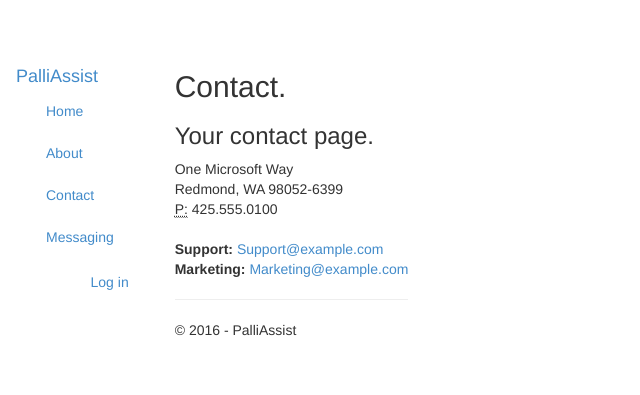
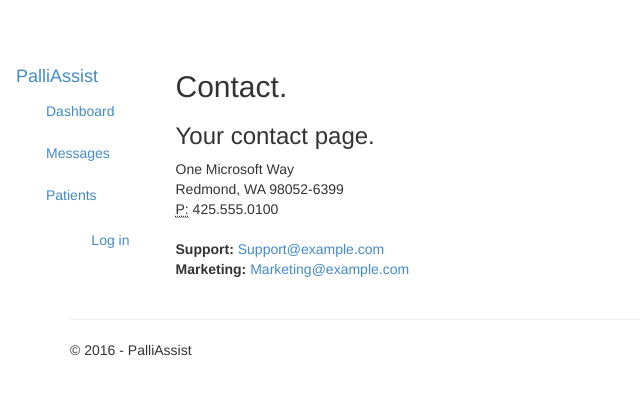
Before and after one commit to cqw1/palliassist_webportal, a Django app: page /contact in a window 1280 px wide. Shown: the top 395 px of the page, without its empty margins (0-640 px from the left). Run offline with Django 3.2, Linux system fonts and the light colour scheme; parts of the project's set-up code (start-up, migrations or seed data) failed here and were passed over; some libraries are stand-ins or nearby versions.

Commit message:
added dashboard, messages, and patients sidebar links

```diff
--- a/app/static/app/content/layout.css
+++ b/app/static/app/content/layout.css
@@ -11,6 +11,7 @@
 
 .pa-body-content{
     display: inline-block;
+    width: 100%;
     margin-right: initial;
     margin-left: initial;
 }
--- a/app/templates/app/layout.html
+++ b/app/templates/app/layout.html
@@ -28,11 +28,10 @@
                 </div>
                 <div class="navbar-collapse collapse">
                     <!-- <ul class="nav navbar-nav"> -->
-                    <ul class="nav nav-pills nav-stacked">
-                        <li><a href="{% url 'home' %}">Home</a></li>
-                        <li><a href="{% url 'about' %}">About</a></li>
-                        <li><a href="{% url 'contact' %}">Contact</a></li>
-                        <li><a href="{% url 'messaging' %}">Messaging</a></li>
+                    <ul class="nav nav-stacked">
+                        <li><a href="{% url 'dashboard' %}">Dashboard</a></li>
+                        <li><a href="{% url 'messages' %}">Messages</a></li>
+                        <li><a href="{% url 'patients' %}">Patients</a></li>
                     </ul>
                     {% include 'app/loginpartial.html' %}
                 </div>
@@ -41,10 +40,6 @@
 
         <div class="container body-content pa-body-content">
         {% block content %}{% endblock %}
-            <hr/>
-            <footer>
-                <p>&copy; {{ year }} - PalliAssist</p>
-            </footer>
         </div>
 
         <script src="{% static 'app/scripts/jquery-1.10.2.js' %}"></script>
@@ -54,5 +49,12 @@
 
     </div>
 
+    <div class="container">
+        <hr/>
+        <footer>
+            <p>&copy; {{ year }} - PalliAssist</p>
+        </footer>
+    </div>
+
 </body>
 </html>
--- a/app/templates/app/messaging.html
+++ b/app/templates/app/messages.html
@@ -42,6 +42,6 @@
     var django_username = "{{user.username}}";
 </script>
 
-<script src="{% static 'app/scripts/messaging.js' %}"></script>
+<script src="{% static 'app/scripts/messages.js' %}"></script>
 
 {% endblock %}
--- a/app/views.py
+++ b/app/views.py
@@ -19,11 +19,11 @@ from redcap import Project, RedcapError
 from twilio.access_token import AccessToken, IpMessagingGrant
 
 
-def home(request):
-    """Renders the home page."""
+def dashboard(request):
+    """Renders the dashboard page."""
     assert isinstance(request, HttpRequest)
     context = {
-        'title':'Home Page',
+        'title':'Dashboard',
         'year':datetime.now().year,
     }
 
@@ -44,12 +44,14 @@ def home(request):
 
     return render(
         request,
-        'app/index.html',
+        'app/dashboard.html',
         context
     )
+
+
 def loginRedirect(request, **kwargs):
     if request.user.is_authenticated():
-        return HttpResponseRedirect(reverse('home'))
+        return HttpResponseRedirect(reverse('dashboard'))
     else:
         return auth_views.login(request, **kwargs)
 
@@ -70,33 +72,33 @@ def contact(request):
         context
     )
 
-def about(request):
+def patients(request):
     """Renders the about page."""
     assert isinstance(request, HttpRequest)
     context = {
-        'title':'About',
-        'message':'Your application description page.',
+        'title':'Patients',
+        'message':'List of patients.',
         'year':datetime.now().year,
     }
 
     return render(
         request,
-        'app/about.html',
+        'app/patients.html',
         context
     )
 
-def messaging(request):
+def messages(request):
     """Renders the about page."""
     assert isinstance(request, HttpRequest)
     context = {
-        'title':'Messaging',
+        'title':'Messages',
         'message':'Send messages.',
         'year':datetime.now().year,
     }
 
     return render(
         request,
-        'app/messaging.html',
+        'app/messages.html',
         context
     )
 
--- a/django_get_started/settings.py
+++ b/django_get_started/settings.py
@@ -35,7 +35,7 @@ DATABASES = {
 
 
 LOGIN_URL = '/login'
-LOGIN_REDIRECT_URL = 'home'
+LOGIN_REDIRECT_URL = 'dashboard'
 
 # Local time zone for this installation. Choices can be found here:
 # http://en.wikipedia.org/wiki/List_of_tz_zones_by_name
--- a/django_get_started/urls.py
+++ b/django_get_started/urls.py
@@ -30,10 +30,10 @@ urlpatterns = [
             }
         },
         name='login'),
-    url(r'^home$', app_views.home, name='home'),
+    url(r'^dashboard$', app_views.dashboard, name='dashboard'),
     url(r'^contact$', app_views.contact, name='contact'),
-    url(r'^about', app_views.about, name='about'),
-    url(r'^messaging', app_views.messaging, name='messaging'),
+    url(r'^patients', app_views.patients, name='patients'),
+    url(r'^messages', app_views.messages, name='messages'),
     url(r'^saveMessage', app_views.saveMessage, name='saveMessage'),
     url(r'^token', app_views.token, name='token'),
     url(r'^login/$',
```
Also changed, not shown: app/templates/app/dashboard.html (added, +8 -0 lines), app/templates/app/patients.html (added, +8 -0 lines), app/static/app/scripts/messages.js (renamed from app/static/app/scripts/messaging.js), 6 other files.
